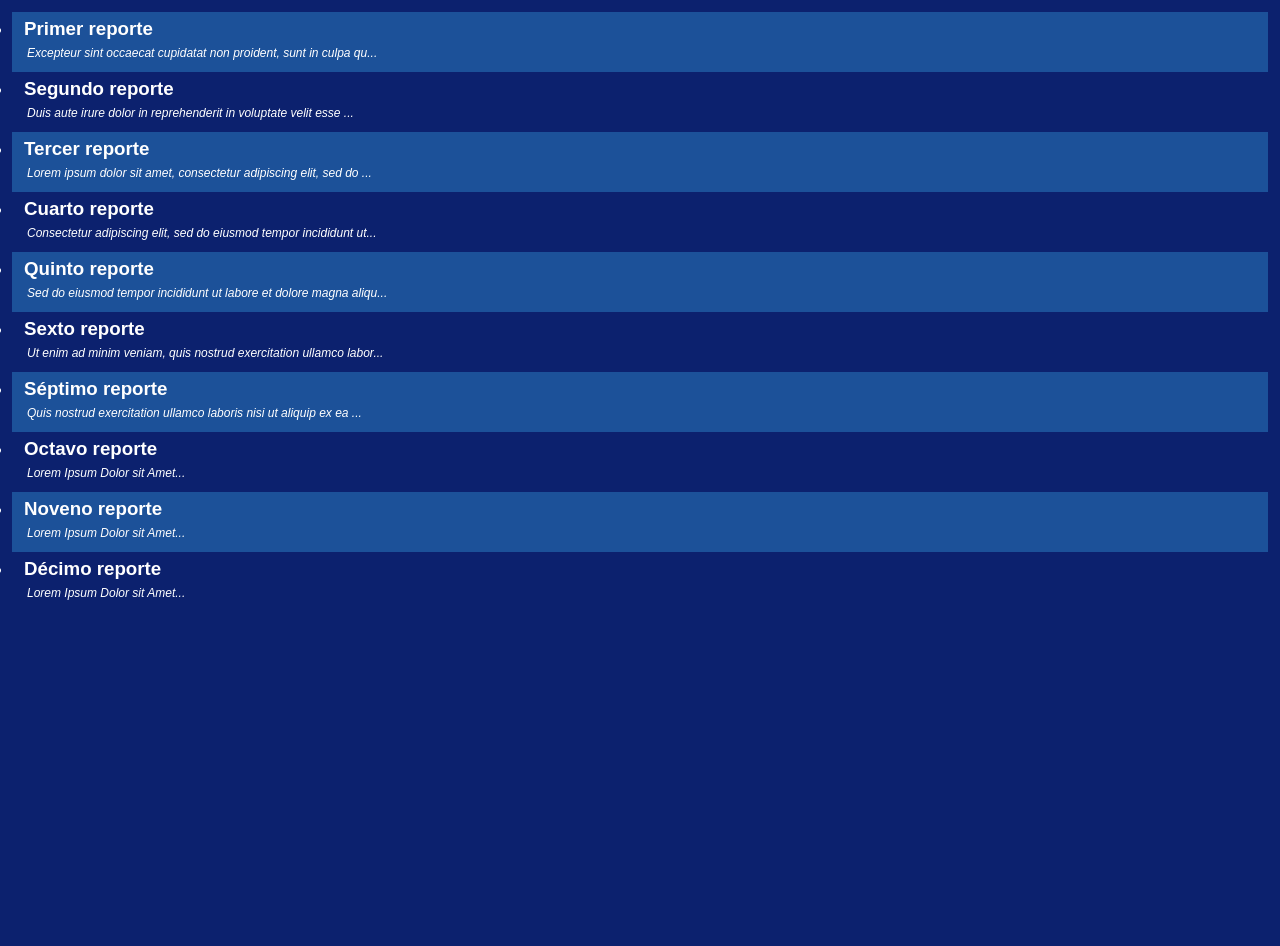
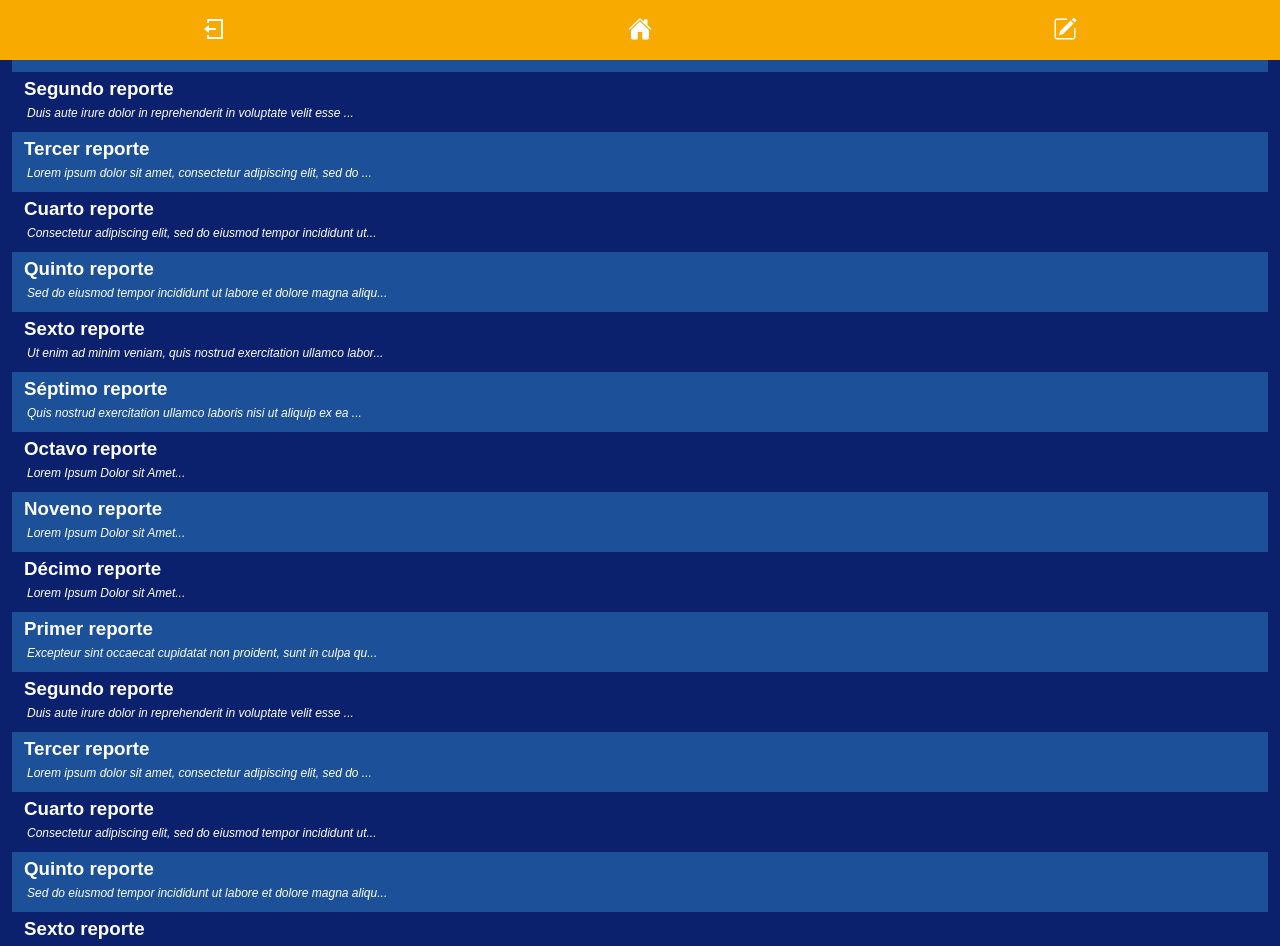
Before and after one commit to mahtor93/frontend-bitacora-infolab, a Next.js app in the folder frontend-bitacora-ifolab/: page /dashboard in a window 1280 px wide. Shown: the top 946 px of the page. Before the commit the page ends 800 px from the top, so only its background shows below. Built offline with nearby package versions, Linux system fonts and the light colour scheme.

Commit message:
creacion de navbar básico

```diff
--- a/frontend-bitacora-ifolab/src/app/components/dashboard/list.component.js
+++ b/frontend-bitacora-ifolab/src/app/components/dashboard/list.component.js
@@ -51,6 +51,55 @@ const reportes = [
         "id":10,
         "title":"Décimo reporte",
         "text":"Lorem Ipsum Dolor sit Amet"
+    },    {
+        "id":11,
+        "title":"Primer reporte",
+        "text":"Excepteur sint occaecat cupidatat non proident, sunt in culpa qui officia deserunt mollit anim id est laborum."
+    },
+    {
+        "id":12,
+        "title":"Segundo reporte",
+        "text":" Duis aute irure dolor in reprehenderit in voluptate velit esse cillum dolore eu fugiat nulla pariatur."
+    },
+    {
+        "id":13,
+        "title":"Tercer reporte",
+        "text":"Lorem ipsum dolor sit amet, consectetur adipiscing elit, sed do eiusmod tempor incididunt ut labore et dolore magna aliqua. Ut enim ad minim veniam, quis nostrud exercitation ullamco laboris nisi ut aliquip ex ea commodo consequat. Duis aute irure dolor in reprehenderit in voluptate velit esse cillum dolore eu fugiat nulla pariatur. Excepteur sint occaecat cupidatat non proident, sunt in culpa qui officia deserunt mollit anim id est laborum."
+    },
+    {
+        "id":14,
+        "title":"Cuarto reporte",
+        "text":"Consectetur adipiscing elit, sed do eiusmod tempor incididunt ut labore et dolore magna aliqua. Ut enim ad minim veniam, quis nostrud exercitation ullamco laboris nisi ut aliquip ex ea commodo consequat. Duis aute irure dolor in reprehenderit in voluptate velit esse cillum dolore eu fugiat nulla pariatur. Excepteur sint occaecat cupidatat non proident, sunt in culpa qui officia deserunt mollit anim id est laborum."
+    },
+    {
+        "id":15,
+        "title":"Quinto reporte",
+        "text":"Sed do eiusmod tempor incididunt ut labore et dolore magna aliqua. Ut enim ad minim veniam, quis nostrud exercitation ullamco laboris nisi ut aliquip ex ea commodo consequat. Duis aute irure dolor in reprehenderit in voluptate velit esse cillum dolore eu fugiat nulla pariatur. Excepteur sint occaecat cupidatat non proident, sunt in culpa qui officia deserunt mollit anim id est laborum."
+    },
+    {
+        "id":16,
+        "title":"Sexto reporte",
+        "text":"Ut enim ad minim veniam, quis nostrud exercitation ullamco laboris nisi ut aliquip ex ea commodo consequat. Duis aute irure dolor in reprehenderit in voluptate velit esse cillum dolore eu fugiat nulla pariatur. Excepteur sint occaecat cupidatat non proident, sunt in culpa qui officia deserunt mollit anim id est laborum."
+    },
+    {
+        "id":17,
+        "title":"Séptimo reporte",
+        "text":"Quis nostrud exercitation ullamco laboris nisi ut aliquip ex ea commodo consequat. Duis aute irure dolor in reprehenderit in voluptate velit esse cillum dolore eu fugiat nulla pariatur. Excepteur sint occaecat cupidatat non proident, sunt in culpa qui officia deserunt mollit anim id est laborum."
+    },
+    {
+        "id":18,
+        "title":"Octavo reporte",
+        "text":"Lorem Ipsum Dolor sit Amet"
+    },
+    {
+        "id":19,
+        "title":"Noveno reporte",
+        "text":"Lorem Ipsum Dolor sit Amet"
+    },
+    {
+        "id":20,
+        "title":"Décimo reporte",
+        "text":"Lorem Ipsum Dolor sit Amet"
     },
 
 ]
@@ -60,7 +109,7 @@ export default function ListDashboard() {
         <ul className={styles.list} >
             {
                 reportes.map((reporte,index)=>(
-                    <li style={{backgroundColor:index%2===0?"#1c5199":"none"}}>
+                    <li key={reporte.id} style={{backgroundColor:index%2===0?"#1c5199":"none"}}>
                         <h3>{reporte.title}</h3>
                         <p>{reporte.text.substring(0,64)}...</p>
                     </li>
--- a/frontend-bitacora-ifolab/src/app/components/dashboard/list.module.css
+++ b/frontend-bitacora-ifolab/src/app/components/dashboard/list.module.css
@@ -1,7 +1,7 @@
 .listContent{
     height: 90vh;
     width: auto;
-    overflow: scroll-;
+    overflow: scroll;
     margin:12px
 }
 
@@ -20,3 +20,9 @@
     font-size: 12px;
     padding:6px 3px;
 }
+
+@media(min-width: 720px){
+    .listContent{
+        height: 100%;
+    }
+}
--- /dev/null
+++ b/frontend-bitacora-ifolab/src/app/components/navbar/navbar.component.js
@@ -0,0 +1,22 @@
+import styles from "./navbar.module.css"
+import { IoHome } from "react-icons/io5";
+import { RiLogoutBoxLine } from "react-icons/ri";
+import { BsPencilSquare } from "react-icons/bs";
+export default function Navbar(){
+
+    return(
+        <div className={styles.navbar}>
+            <div className={styles.buttonRack}>
+                <div>
+                    <RiLogoutBoxLine />
+                </div>
+                <div>
+                    <IoHome />
+                </div>
+                <div>
+                    <BsPencilSquare />
+                </div>
+            </div>
+        </div>
+    )
+}
--- /dev/null
+++ b/frontend-bitacora-ifolab/src/app/components/navbar/navbar.module.css
@@ -0,0 +1,32 @@
+.navbar {
+    height:60px;
+    width: 100%;
+    position: fixed;
+    bottom: 0;
+    background-color: #f8aa00;
+}
+.buttonRack {
+    display: flex;
+    color: #fff;
+    margin: 0 3px;
+    align-items: center;
+    justify-content: space-between;
+}
+.buttonRack div {
+    display: flex;
+    margin: 17px 3px;
+    font-size: 24px;
+    height: 100%;
+    width: 100%;
+    justify-content: center;
+}
+
+@media(min-width: 720px){
+    .navbar {
+        height:60px;
+        width: 100%;
+        position: fixed;
+        top: 0;
+        background-color: #f8aa00;
+    }
+}
--- a/frontend-bitacora-ifolab/src/app/dashboard/page.js
+++ b/frontend-bitacora-ifolab/src/app/dashboard/page.js
@@ -1,4 +1,5 @@
 import ListDashboard from "../components/dashboard/list.component.js";
+import Navbar from "../components/navbar/navbar.component.js";
 import styles from "./page.module.css";
 
 
@@ -6,6 +7,7 @@ export default function Dashboard() {
   return (
    <div>
         <ListDashboard/>
+        <Navbar/>
    </div>
   );
 }
--- a/frontend-bitacora-ifolab/src/app/layout.js
+++ b/frontend-bitacora-ifolab/src/app/layout.js
@@ -21,6 +21,7 @@ export default function RootLayout({ children }) {
     <html lang="en">
       <body className={`${geistSans.variable} ${geistMono.variable}`}>
         {children}
+
       </body>
     </html>
   );
```
